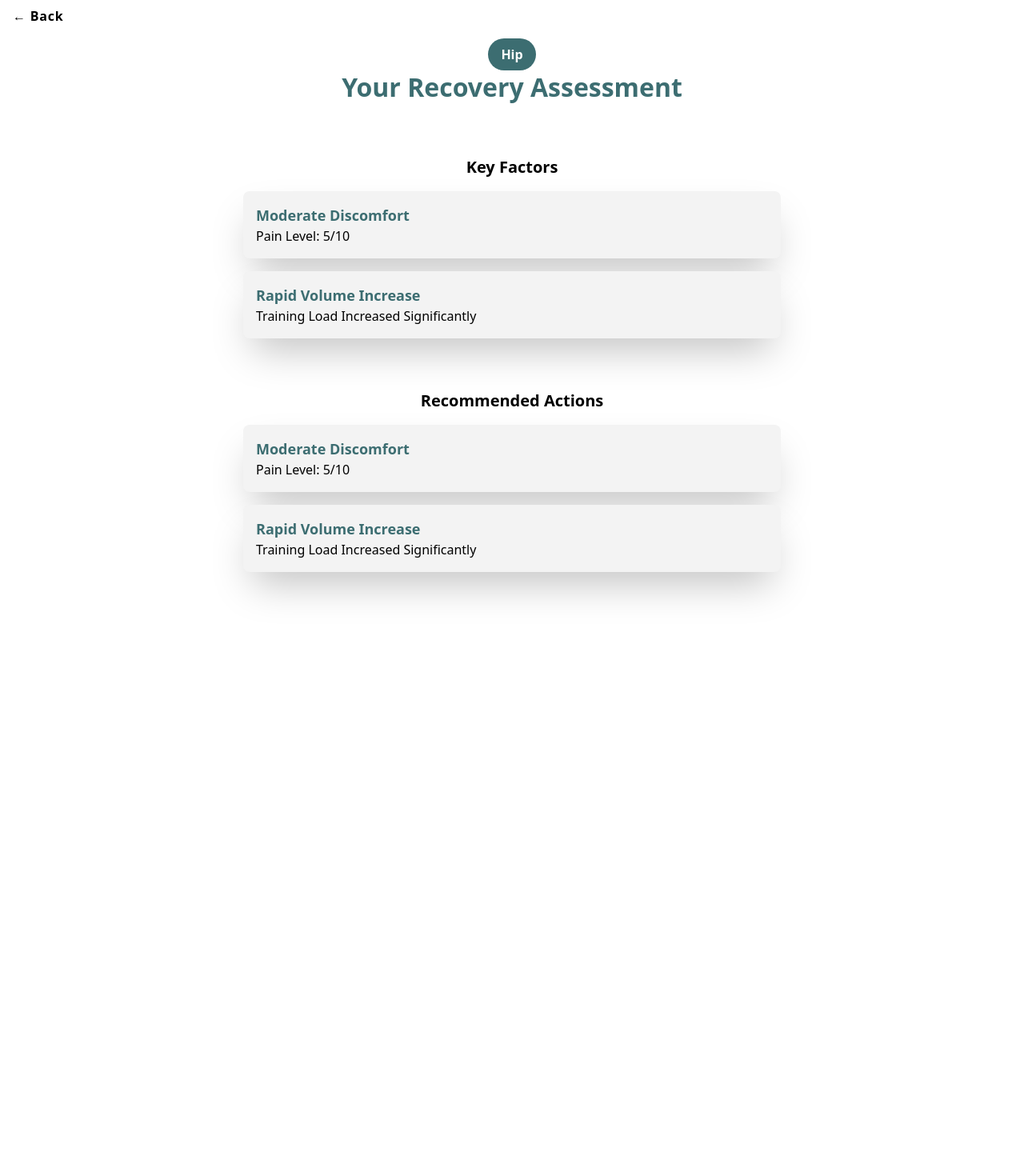
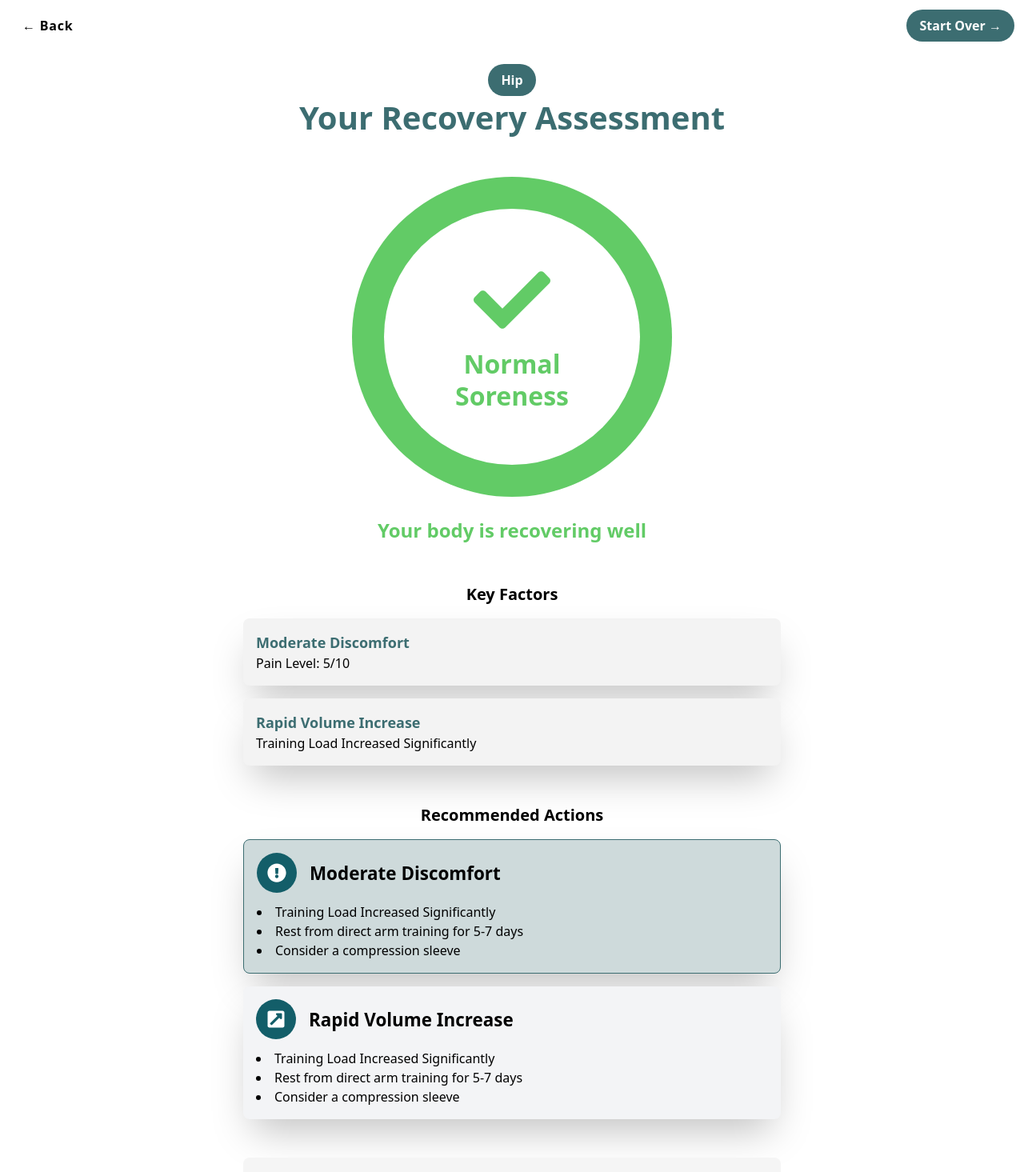
Before and after one commit to taib9/LiftSafe, a React (Vite) app: page /results in a window 1280 px wide. Shown: the top 1465 px of the page at 80% size. Before the commit the page ends 800 px from the top, so only its background shows below. Built offline with nearby package versions, Linux system fonts and the light colour scheme; no server answers.

Commit message:
results update

```diff
--- a/src/components/ActionCard.jsx
+++ b/src/components/ActionCard.jsx
@@ -1,11 +1,19 @@
 import React from 'react'
 
-const KeyFactorCard = ({ title, description }) => {
+const KeyFactorCard = ({ title, description, Icon, className }) => {
   return (
-    <div className='bg-light-gray p-4 rounded-lg shadow-2xl mt-4'>
-      <h4 className='text-teal text-lg font-bold'>{title}</h4>
-      <p className='text-black text-md font-md'>{description}</p>
-    </div>
+    <div className={`${className} p-4 rounded-lg shadow-2xl mt-4`}>
+      <div className='flex'>
+      <div className='flex bg-[#135E69] w-[50px] h-[50px] flex items-center justify-center rounded-full'>
+        <Icon className='my-auto text-[1.5rem] text-white my-auto'></Icon>
+      </div>
+      <h4 className='text-black text-[1.4rem] font-semibold mx-4 my-auto'>{title}</h4>
+      </div>
+      <ul className="text-black text-md font-md mt-3 list-disc list-inside">
+  {description.map((item, index) => (
+    <li key={index}>{item}</li>
+  ))}
+</ul>    </div>
   )
 }
 
--- /dev/null
+++ b/src/components/RiskLevel.jsx
@@ -0,0 +1,43 @@
+import React from "react";
+
+const riskStyles = {
+  Red: {
+    bg: "bg-red",
+    text: "text-red",
+  },
+  Orange: {
+    bg: "bg-orange",
+    text: "text-orange",
+  },
+  Green: {
+    bg: "bg-green",
+    text: "text-green",
+  },
+};
+
+const RiskLevel = ({ title, Icon, riskLevel, description }) => {
+  const { bg, text } = riskStyles[riskLevel]
+
+  return (
+    <div className="container mx-auto flex flex-col items-center">
+      <div
+        className={`lg:h-[400px] md:h-[320px] sm:h-[240px] lg:w-[400px] md:w-[320px] sm:w-[240px] ${bg} rounded-full flex items-center justify-center`}
+      >
+        <div className="lg:h-[320px] md:h-[240px] sm:h-[180px] lg:w-[320px] md:w-[240px] sm:w-[180px] bg-white rounded-full flex items-center justify-center">
+          <div className="flex flex-col items-center">
+            <Icon className={`text-[6rem] ${text}`} />
+            <h4 className={`font-bold lg:text-[2rem] text-center leading-tight mt-3 ${text}`}>
+              {title}
+            </h4>
+          </div>
+        </div>
+      </div>
+
+      <h4 className={`font-semibold text-[1.5rem] mt-6 ${text}`}>
+        {description}
+      </h4>
+    </div>
+  );
+};
+
+export default RiskLevel;
--- a/src/index.css
+++ b/src/index.css
@@ -3,4 +3,8 @@
 @theme {
   --color-teal: #3C6D71;
   --color-light-gray: #f3f3f3;
+  --color-lighter-gray: #F5F5F5;
+  --color-green: #62CB66;
+  --color-red: #D00000;
+  --color-orange: #FF8F34;
 }
--- a/src/pages/Results.jsx
+++ b/src/pages/Results.jsx
@@ -1,7 +1,9 @@
 import React from 'react'
 import { Link } from 'react-router-dom'
+import { FaExclamation, FaProductHunt, FaCheck, FaHeart, FaExclamationCircle, FaExternalLinkSquareAlt, FaUndoAlt, FaPlusSquare} from "react-icons/fa";
 import KeyFactorCard from '../components/KeyFactorCard'
 import ActionCard from '../components/ActionCard'
+import RiskLevel from '../components/RiskLevel'
 
 const factorCard = [
   {
@@ -20,45 +22,96 @@ const actionCard = [
   {
     id: "Immediate Action",
     title: "Moderate Discomfort",
-    description: "Pain Level: 5/10"
+    description: ["Training Load Increased Significantly", "Rest from direct arm training for 5-7 days", "Consider a compression sleeve"],
+    Icon: FaExclamationCircle
+
   },
   {
     id: "Rapid-Volume-Increase",
     title: "Rapid Volume Increase",
-    description: "Training Load Increased Significantly"
+    description: ["Training Load Increased Significantly", "Rest from direct arm training for 5-7 days", "Consider a compression sleeve"],
+    Icon: FaExternalLinkSquareAlt
   }
 ]
+
+const riskLevels = [
+  {
+    id: "Red",
+    title:<>High Risk <br /> Injury</>,
+    icon: FaExclamation,
+    description: "Take immediate preventative action"
+  },
+  {
+    id: "Yellow",
+    title: <>Elevated Risk <br /> Injury</>,
+    icon: FaExclamation,
+    description: "Consider modifying your training"
+  },
+  {
+    id: "Green",
+    title:<>Normal<br /> Soreness</>,
+    icon: FaCheck,
+    description: "Your body is recovering well"
+  }
+]
+
+const riskLevel = "Green"
+
+const foundRiskLevel = riskLevels.find((risk) => risk.id == riskLevel)
 
 const Results = () => {
   return (
      <div>
-      <div className="flex">
+      <div className="flex justify-between items-center p-3">
         <Link
           to="/"
-          className="font-bold tracking-wider text-black pt-2 items-center flex pl-4 w-auto"
+          className="font-bold tracking-wider text-black items-center flex pl-4 w-auto"
         >
           ← Back
+        </Link>
+        <Link
+        to="/">
+        <h2 className='text-white bg-teal font-bold px-4 py-2 rounded-full'>Start Over →</h2>
         </Link>
 
       </div>
       <div className="container mx-auto mt-4 flex flex-col items-center">
         <h2 className='text-white bg-teal font-bold px-4 py-2 rounded-full'>Hip</h2>
-        <h1 className="text-2xl lg:text-[2rem] text-teal text-center font-bold">
+        <h1 className="text-2xl lg:text-[2.5rem] text-teal text-center font-bold">
           Your Recovery Assessment
         </h1>
       </div>
-      <div className='container mt-16 max-w-2xl mx-auto'>
+      <div className='container mx-auto mt-2 flex flex-col items-center mt-12'>
+        <RiskLevel key={foundRiskLevel.id} title={foundRiskLevel.title} Icon={foundRiskLevel.icon} riskLevel={foundRiskLevel.id} description={foundRiskLevel.description}/>
+      </div>
+      <div className='container mt-12 max-w-2xl mx-auto'>
         <h3 className='text-black font-bold text-xl text-center'>Key Factors</h3>
         {factorCard.map((factorcard) => (
           <KeyFactorCard key={factorcard.id} title={factorcard.title} description={factorcard.description}/>
         ))}
       </div>
-      <div className='container mt-16 max-w-2xl mx-auto'>
-        <h3 className='text-black font-bold text-xl text-center'>Recommended Actions</h3>
-        {actionCard.map((actioncard) => (
-          <ActionCard key={actioncard.id} title={actioncard.title} description={actioncard.description}/>
-        ))}
+      <div className="container mt-12 max-w-2xl mx-auto">
+  <h3 className="text-black font-bold text-xl text-center">
+    Recommended Actions
+  </h3>
+
+  {actionCard.map((action, index) => (
+    <ActionCard
+      key={action.id}
+      title={action.title}
+      description={action.description}
+      Icon={action.Icon}
+      className={index === 0 ? "bg-[#CEDADB] text-white border-1 border-teal" : "bg-gray-100 text-black"} // first card different
+    />
+  ))}
+</div>
+
+      <div className='container mt-12 mx-auto max-w-2xl mb-12'>
+      <div className='bg-lighter-gray p-4 rounded-lg mt-4'>
+      <p className='text-black text-sm font-sm'>Disclaimer: This tool provides educational guidance only and is not a substitute for professional medical advice. If you experience persistent or severe pain, please consult a qualified healthcare provider or physiotherapist.</p>
+    </div>
       </div>
+
     </div>
   )
 }
```
